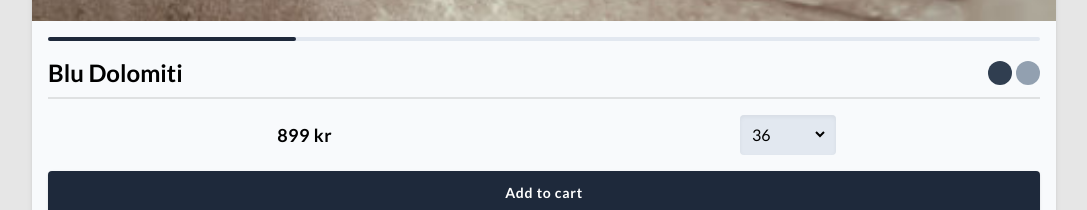
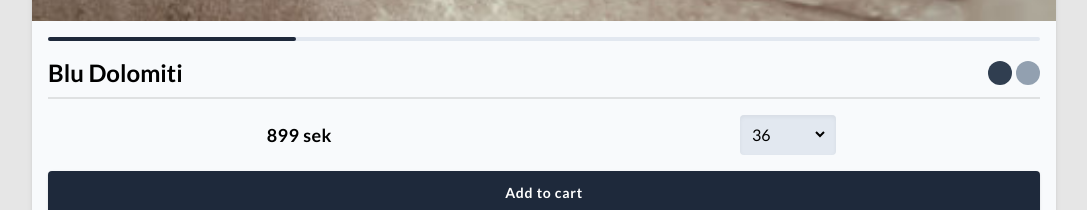
Before and after one commit to lindman-carl/gondos_app, a Next.js app: page / in a window 1280 px wide. Shown: the part 2183-2393 px from the top of the page, without its empty margins (96-1183 px from the left). Built offline with nearby package versions, Linux system fonts and the light colour scheme.

Commit message:
fix: display correct price on card

```diff
--- a/src/components/Shop/Card.tsx
+++ b/src/components/Shop/Card.tsx
@@ -14,7 +14,7 @@ import { useCart } from "@/store/store";
 // dev data
 const sizes = [36, 37, 38, 39, 40, 41, 42, 43, 44, 45];
 
-const Card = ({ name, id, colors, marketingImages }: Product) => {
+const Card = ({ name, id, colors, marketingImages, price }: Product) => {
   const [autoPlay, setAutoPlay] = useState(false);
   const [currentIndex, setCurrentIndex] = useState(0);
 
@@ -118,7 +118,7 @@ const Card = ({ name, id, colors, marketingImages }: Product) => {
         </div>
         <div className="flex w-full flex-row items-center justify-around">
           <span className="w-20 text-right text-lg font-bold tracking-wide">
-            899 kr
+            {price} sek
           </span>
           <div className="rounded bg-slate-200 p-2 shadow-inner">
             <select className="w-20 bg-transparent" onChange={handleSizeChange}>
```
